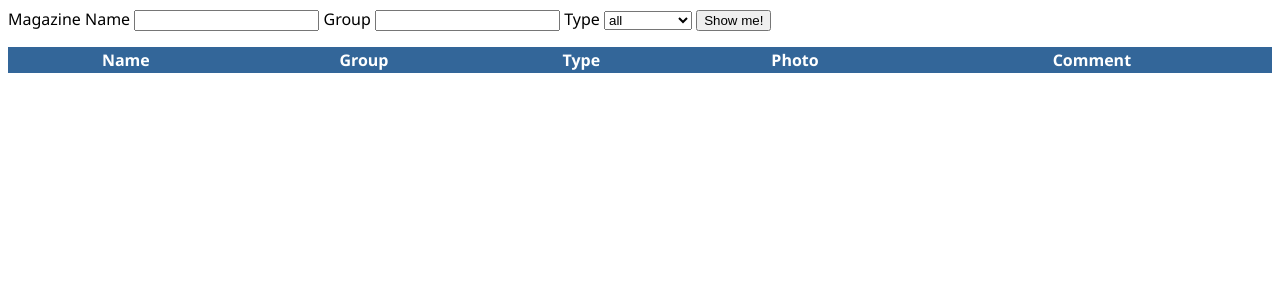
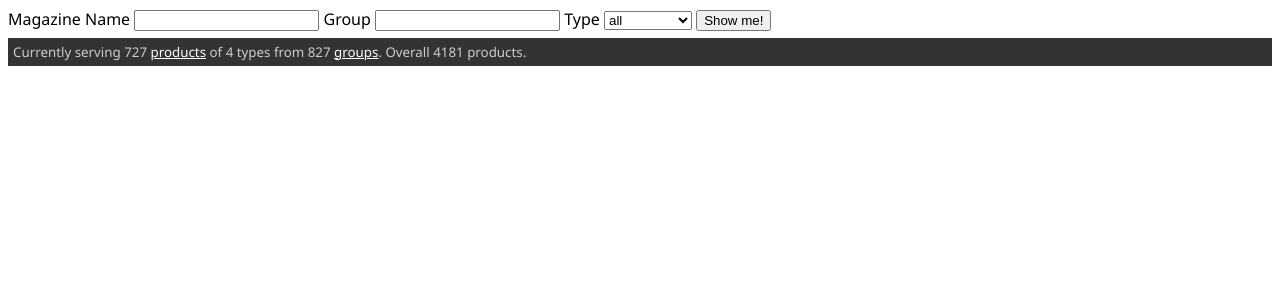
Before and after one commit to codepo8/C64mags, a PHP site: page / in a window 1280 px wide. Shown: the top 300 px of the page. Run offline with PHP 8.4, Linux system fonts and the light colour scheme; lists and menus that the app fills with data are empty.

Commit message:
groups and products feature

```diff
--- a/index.html
+++ b/index.html
@@ -16,8 +16,9 @@
         <select id="type"><option>all</option></select>
         <input type="submit" value="Show me!">
    </form>
+   <small id="numbers"></small>
    <div id="results"></div>
-    <table>
+    <table id="resultstable" class="hide">
         <thead>
             <tr>
                 <th>Name</th>
@@ -30,7 +31,8 @@
         <tbody>
         </tbody>
     </table>
-
+    <ul id="groups" class="cloud"></ul>
+    <ul id="products" class="cloud"></ul>
 <script src="magmagic.js"></script>
 </body>
 </html>
--- a/magmagic.js
+++ b/magmagic.js
@@ -10,6 +10,7 @@ function makedatasets(makedata){
         let realname = (m.n);
         realname = realname.replace(/ #.*/,'');
         realname = realname.replace(/ \d\d\d?\d?-.*/,'');
+        realname = realname.replace(/ -.*/,'');
         mags.add(realname);
     });
     let types = new Set();
@@ -17,7 +18,7 @@ function makedatasets(makedata){
         types.add(m.t);
     });
     datatypes.types = Array.from(types).sort();
-    datatypes.mags = Array.from(mags).sort();
+    datatypes.products = Array.from(mags).sort();
     datatypes.groups = Array.from(groups).sort();
     let options = '';
     document.querySelector('#type').innerHTML += `
@@ -25,6 +26,54 @@ function makedatasets(makedata){
             ${datatypes.types.join('</option><option>')}
         </option>
     `;
+    document.querySelector('#numbers').innerHTML = `
+        Currently serving ${datatypes.products.length} <a href="index.html?products">products</a> of ${datatypes.types.length} types from ${datatypes.groups.length} <a href="index.html?groups">groups</a>. Overall ${magdata.mags.length} products.
+    `;
+    document.querySelector('#numbers').addEventListener('click',(ev) => {
+        hideall();
+        if (ev.target.nodeName === "A") {
+            let target = ev.target.href.split('?')[1];
+            let listdata = datatypes[target];
+            let html = '<li>';
+
+            listdata.forEach(item => {
+                html += `<a href="index.html?${target.substr(0,1)}=${item}">
+                ${item}</a></li><li>`;
+            });
+            html += '</li>';
+            document.querySelector('#'+target).classList.remove('hide');
+            document.querySelector('#'+target).innerHTML = html;
+            ev.preventDefault();
+        }
+    });
+    document.querySelector('#groups').addEventListener('click',(ev) => {
+        if (ev.target.nodeName === "A") {
+            let target = ev.target.href.split('?g=')[1];
+            target = decodeURIComponent(target);
+            document.querySelector('#group').value = target;
+            document.querySelector('#name').value = '';
+            document.querySelector('#type').value = "all"
+            populatetable(null);
+            ev.preventDefault();
+        }
+    });
+    document.querySelector('#products').addEventListener('click',(ev) => {
+        if (ev.target.nodeName === "A") {
+            let target = ev.target.href.split('?p=')[1];
+            target = decodeURIComponent(target);
+            document.querySelector('#name').value = target;
+            document.querySelector('#group').value = '';
+            document.querySelector('#type').value = "all"
+            populatetable(null);
+            ev.preventDefault();
+        }
+    });
+    function hideall() {
+        document.querySelector('#results').classList.add('hide');
+        document.querySelector('#resultstable').classList.add('hide');
+        document.querySelector('#groups').classList.add('hide');
+        document.querySelector('#products').classList.add('hide');
+    }
     function checkname(name) {
         let searchterm = document.querySelector('#name').value.toLowerCase();
         return (name.n.toLowerCase().match(new RegExp('^'+searchterm)));
@@ -38,6 +87,7 @@ function makedatasets(makedata){
         return (name.t === searchterm);
     }
     function populatetable(ev) {
+        hideall();
         let html = '';
         let dataset = magdata.mags;
         if(document.querySelector('#name').value!=='') {
@@ -64,7 +114,11 @@ function makedatasets(makedata){
             `;
         });
         document.querySelector('tbody').innerHTML = html;
-        ev.preventDefault();
+        document.querySelector('#resultstable').classList.remove('hide');
+        document.querySelector('#results').classList.remove('hide');
+        if (ev) {
+            ev.preventDefault();
+        }
     }
     document.querySelector('form').addEventListener('submit', populatetable);
     document.querySelector('#name').addEventListener('keyup', populatetable);
--- a/magstyles.css
+++ b/magstyles.css
@@ -1,5 +1,18 @@
 body {
     font-family: 'Segoe UI', Tahoma, Geneva, Verdana, sans-serif;
+}
+.hide {
+    display: none;
+}
+small {
+    background: #333;
+    color: #ccc;
+    padding: 5px;
+    margin: .5em 0;
+    display: block;
+}
+small a {
+    color: #fff;
 }
 table {
     margin: 1em 0;
@@ -25,3 +38,25 @@ tr:nth-child(even){
 tr:nth-child(odd){
     background: #eee;
 }
+.cloud {
+    margin: 1em 0;
+    padding: 0;
+}
+.cloud a {
+    color: #000;
+    text-decoration: none;
+    display: inline-block;
+    padding: 2px 5px;
+    transition: 200ms;
+}
+.cloud a:hover {
+    background: lime;
+    color: black;
+    transform:scale(1.5);
+}
+.cloud li {
+    display: inline-block;
+}
+.cloud li:after {
+    content: ', ';
+}
```
